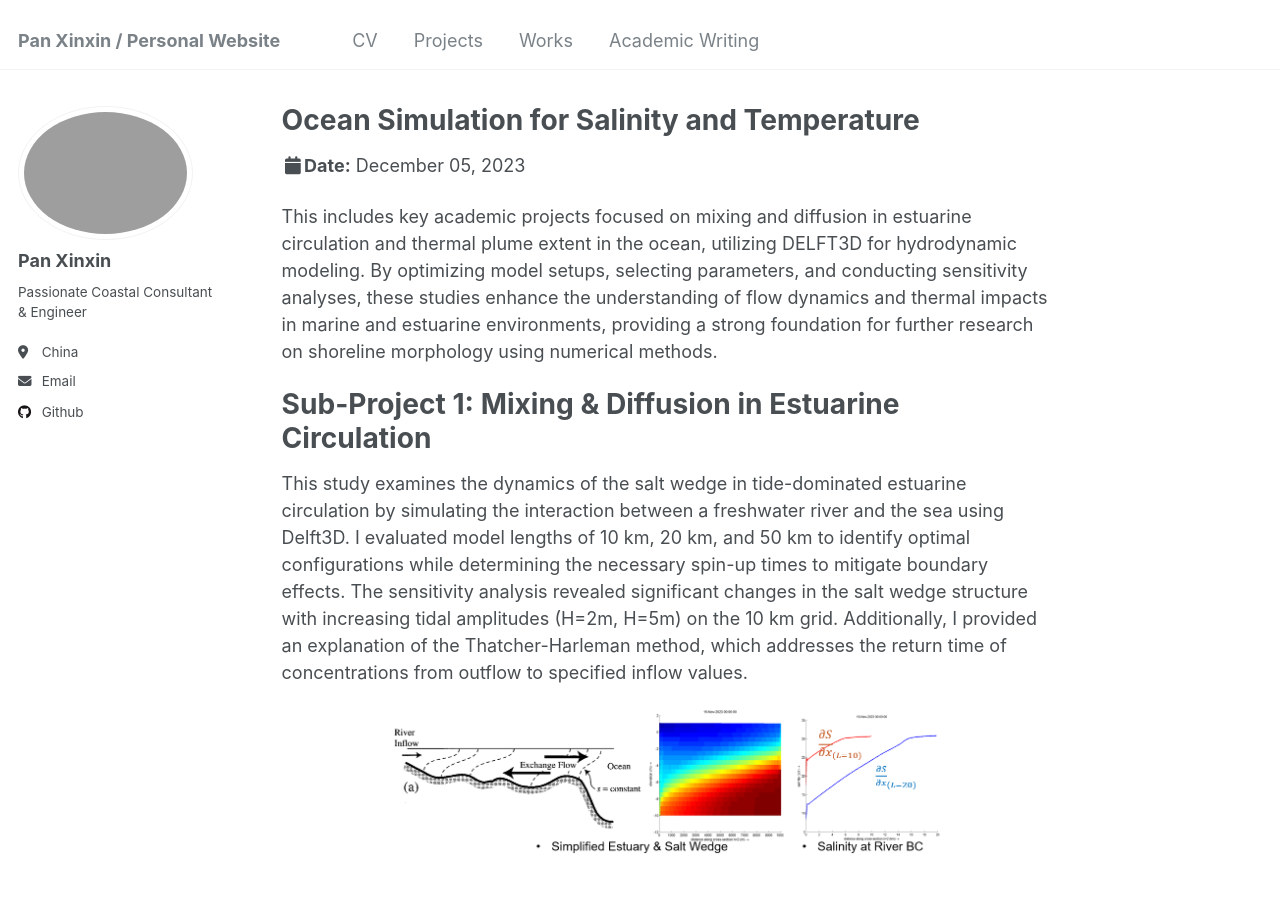
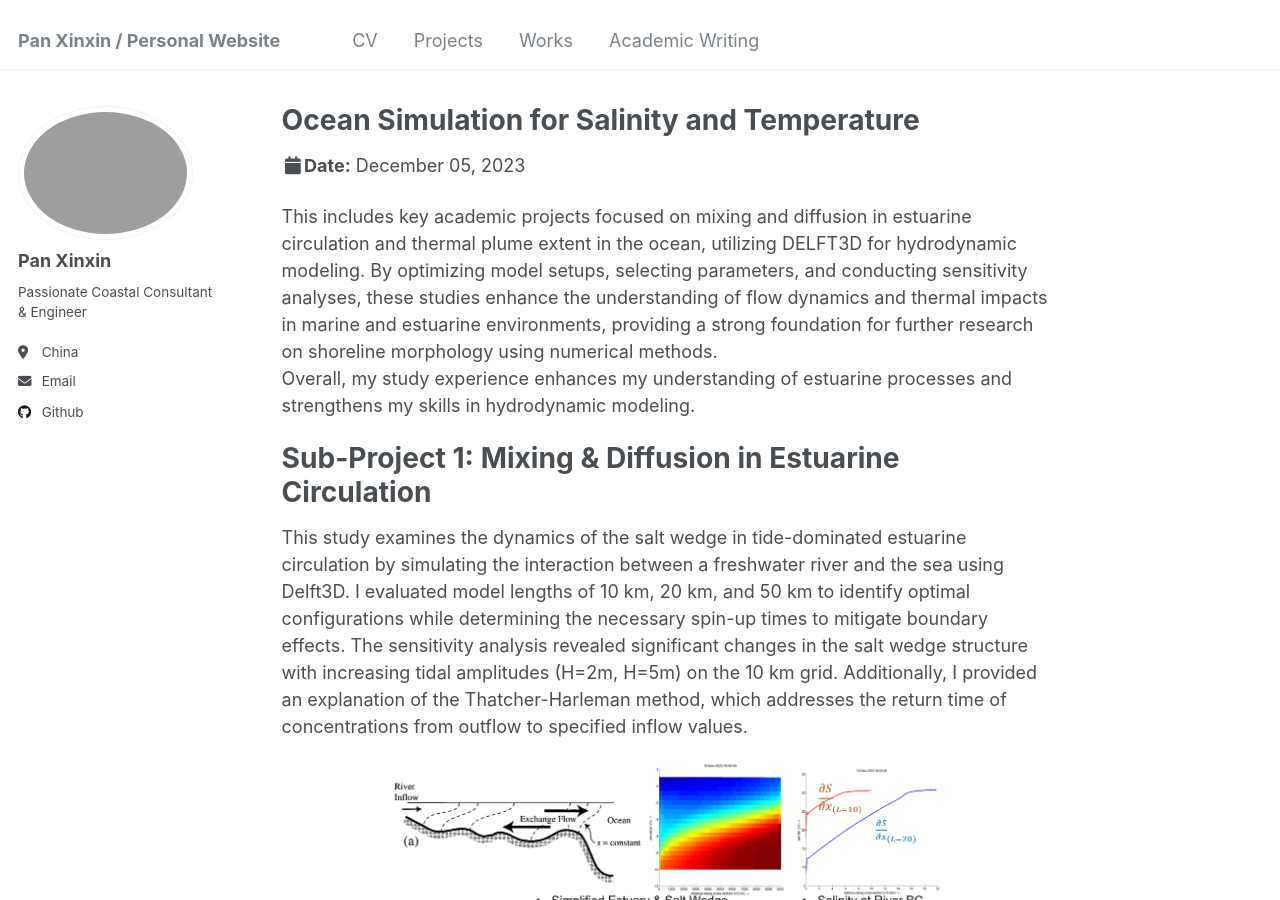
Before and after one commit to kingdaxing/kingdaxing.github.io, a Jekyll site: the page built from _talks/talk-2-2023-12-05-ocean.md, in a window 1280 px wide and 900 px high. Built offline with Jekyll 4.4.1, drawn with Linux system fonts in a browser that asks for light colours.

Commit message:
Update talk-2-2023-12-05-ocean.md

```diff
--- a/_talks/talk-2-2023-12-05-ocean.md
+++ b/_talks/talk-2-2023-12-05-ocean.md
@@ -8,8 +8,8 @@ date: 2023-12-05
 location: "NUS"
 ---
 
-This includes key academic projects focused on mixing and diffusion in estuarine circulation and thermal plume extent in the ocean, utilizing DELFT3D for hydrodynamic modeling. By optimizing model setups, selecting parameters, and conducting sensitivity analyses, these studies enhance the understanding of flow dynamics and thermal impacts in marine and estuarine environments, providing a strong foundation for further research on shoreline morphology using numerical methods.
-
+This includes key academic projects focused on mixing and diffusion in estuarine circulation and thermal plume extent in the ocean, utilizing DELFT3D for hydrodynamic modeling. By optimizing model setups, selecting parameters, and conducting sensitivity analyses, these studies enhance the understanding of flow dynamics and thermal impacts in marine and estuarine environments, providing a strong foundation for further research on shoreline morphology using numerical methods. <br/>
+Overall, my study experience enhances my understanding of estuarine processes and strengthens my skills in hydrodynamic modeling.
 
 Sub-Project 1: Mixing & Diffusion in Estuarine Circulation
 ======
```
